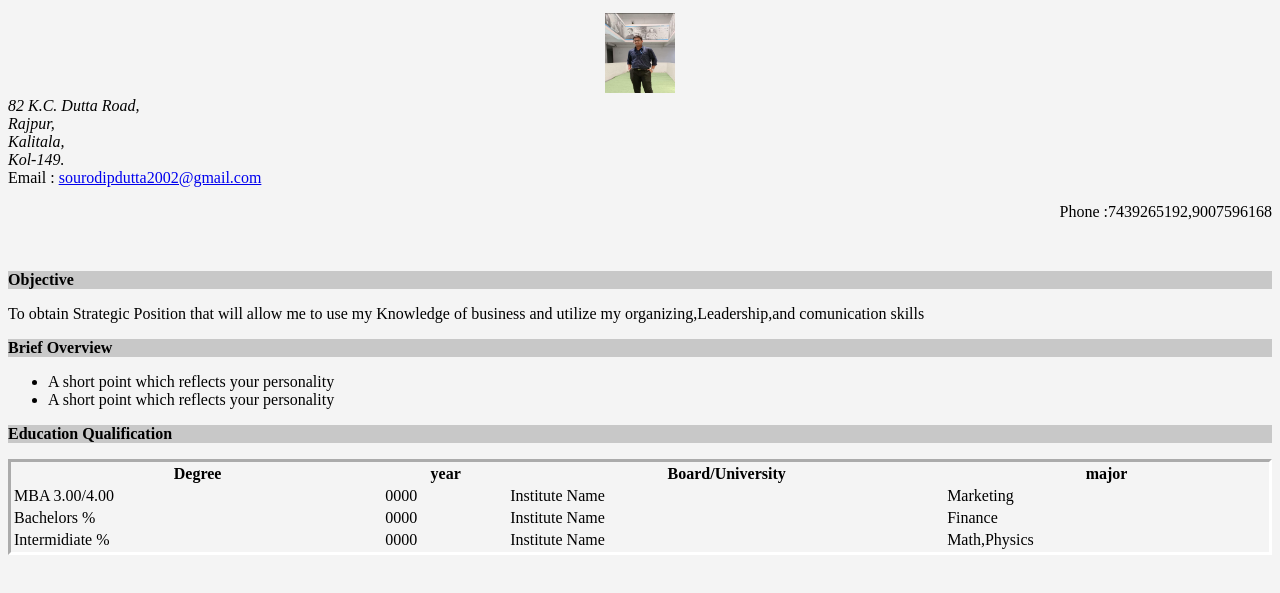
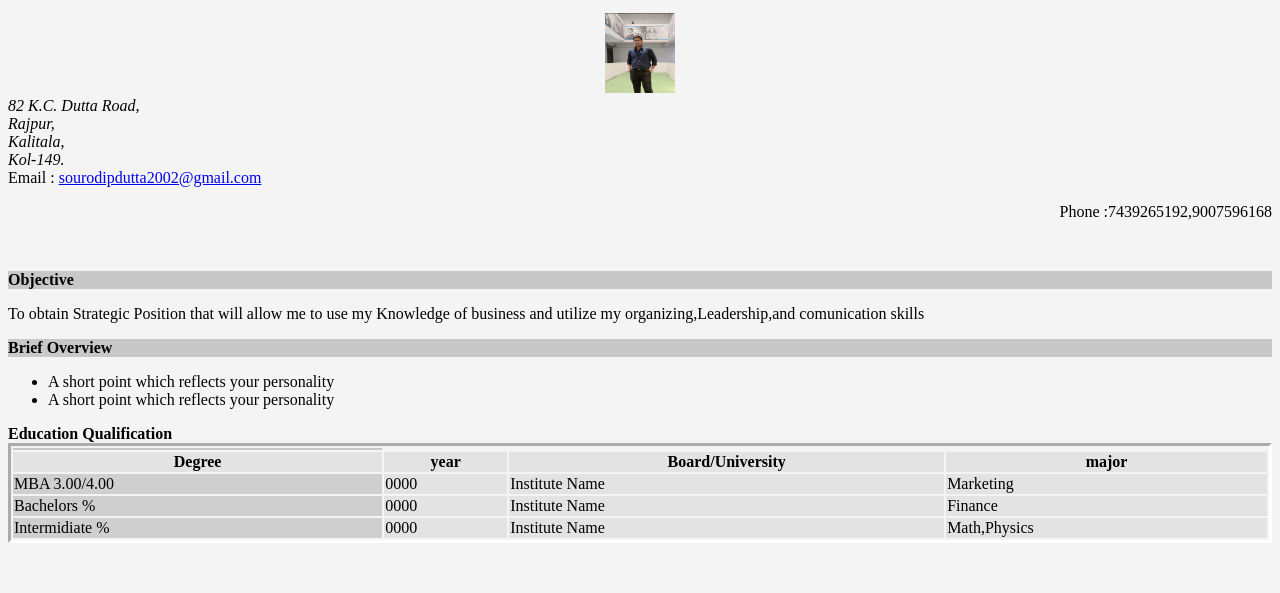
Before and after one commit to SOURODIPDUTTA/PROJECTHTML, a plain HTML site: page assignment9p2.html in a window 1280 px wide. Shown: the part 101-694 px from the top of the page. Drawn offline with Linux system fonts and the light colour scheme.

Commit message:
indexfirst

```diff
--- a/assignment9p2.html
+++ b/assignment9p2.html
@@ -38,31 +38,33 @@ Email : <a href="sourodipdutta2002@gmail.com">sourodipdutta2002@gmail.com</a>
     A short point which reflects your personality
 
 </li></ul>
-<p style="background-color: #C8C8C8;"><b>Education Qualification</b></p>
 
-<table cellpadding="1px"  width="100%" align="left" bgcolor: "#c8c8c" style="border-style: inset ;border-color:white;">
-    <th>Degree</th>
-    <th>year</th>
-    <th>Board/University</th>
-    <th>major</th>
+
+<table cellpadding="1px"  width="100%" align="left"  style="border-style: inset ;border-color:white;">
+    <tr> <td style="background-color: #C8C8C8;"></td> <b>Education Qualification</b></td></tr>
+    <th bgcolor="E3E3E3">Degree</th>
+    <th bgcolor="E3E3E3">year</th>
+    <th bgcolor="E3E3E3">Board/University</th>
+    <th bgcolor="E3E3E3">major</th>
 <tr>
-    <td>MBA  3.00/4.00</td>
-    <td>0000</td>
-    <td>Institute Name</td>
-    <td>Marketing</td>
+    <td bgcolor="CFCFCF">MBA  3.00/4.00</td>
+    <td bgcolor="E3E3E3">0000</td>
+    <td bgcolor="E3E3E3">Institute Name</td>
+    <td bgcolor="E3E3E3">Marketing</td>
 </tr>
 <tr>
-    <td>Bachelors  %</td>
-    <td>0000</td>
-    <td>Institute Name</td>
-    <td>Finance</td>
+    <td bgcolor="CFCFCF">Bachelors  %</td>
+    <td bgcolor="E3E3E3">0000</td>
+    <td bgcolor="E3E3E3">Institute Name</td>
+    <td bgcolor="E3E3E3">Finance</td>
 </tr>
 <tr>
-    <td>Intermidiate %</td>
-    <td>0000</td>
-    <td>Institute Name</td>
-    <td>Math,Physics</td>
+    <td bgcolor="CFCFCF">Intermidiate %</td>
+    <td bgcolor="E3E3E3">0000</td>
+    <td bgcolor="E3E3E3">Institute Name</td>
+    <td bgcolor="E3E3E3">Math,Physics</td>
 </tr>
 </table>
+
 </body>
 </html>
```
Also changed, not shown: assignment3p2.html (+8 -12 lines), assignment6p2.html (+4 -1 lines), assignment8p2.html (+5 -4 lines).
